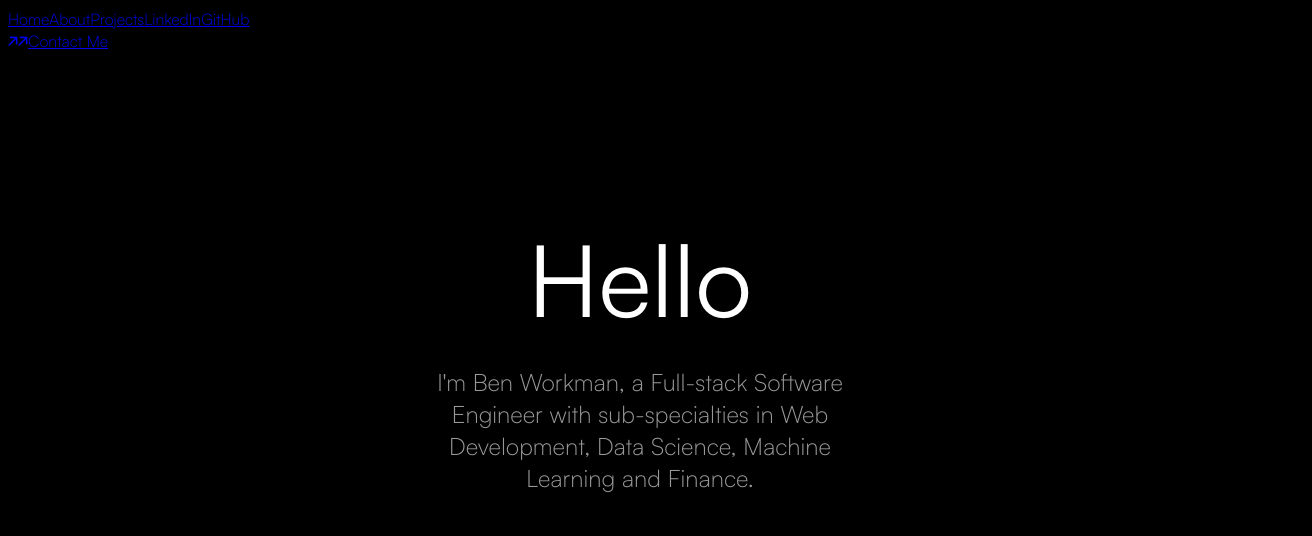
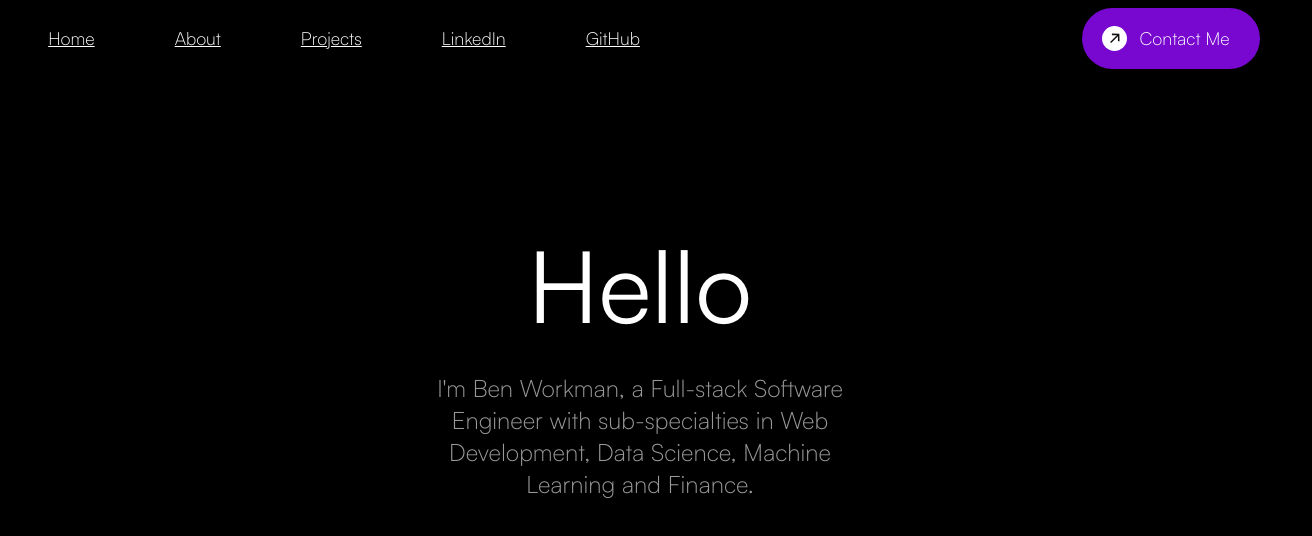
Before and after one commit to BenW2k/Portfolio, a Next.js app in the folder frontend/: page / in a window 1280 px wide. Shown: the top 536 px of the page, 1312 px wide, since content can reach past the window. Built offline with nearby package versions, Linux system fonts and the light colour scheme.

Commit message:
+updated imports

```diff
--- a/frontend/app/styles/components/navbar.module.css
+++ b/frontend/app/styles/components/navbar.module.css
@@ -1 +1,146 @@
-/*# sourceMappingURL=navbar.module.css.map */
+@font-face {
+  font-family: Helvetica;
+  src: url("/frontend//app/assets/fonts/Helvetica.ttf");
+}
+@font-face {
+  font-family: var(--Helvetica-Light);
+  src: url("/frontend/app/assets/fonts/helvetica-light-587ebe5a59211.ttf");
+}
+@font-face {
+  font-family: Satoshi-Regular;
+  src: url("../../assets/fonts/Satoshi-Regular.otf") format("opentype");
+}
+@font-face {
+  font-family: Satoshi-Italic;
+  src: url("../../assets/fonts/Satoshi-Italic.otf") format("opentype");
+}
+@font-face {
+  font-family: Satoshi-Medium-Italic;
+  src: url("../../assets/fonts/Satoshi-MediumItalic.otf") format("opentype");
+}
+@font-face {
+  font-family: Satoshi-Medium;
+  src: url("../../assets/fonts/Satoshi-Medium.otf") format("opentype");
+}
+@font-face {
+  font-family: Satoshi-Light;
+  src: url("../../assets/fonts/Satoshi-Light.otf") format("opentype");
+}
+@font-face {
+  font-family: Satoshi-Light-Italic;
+  src: url("../../assets/fonts/Satoshi-LightItalic.otf") format("opentype");
+}
+.navbar {
+  display: flex;
+  justify-content: space-between;
+  align-items: center;
+  height: 5vh;
+  width: 100%;
+  padding: 10px 20px 0px 20px;
+}
+
+.night-main-logo {
+  -o-object-fit: contain;
+     object-fit: contain;
+  width: 5vh;
+  height: auto;
+}
+
+.nav-links {
+  display: flex;
+  width: 50%;
+  justify-content: center;
+}
+.nav-links a {
+  padding: 0px 40px;
+  color: white;
+  font-weight: 100;
+  font-size: 18px;
+}
+
+.navbar-icons {
+  display: flex;
+  width: 15%;
+  justify-content: space-between;
+  padding-right: 20px;
+  align-items: center;
+}
+
+.night-mode-button {
+  background-color: transparent;
+  border-radius: 30px;
+  padding: 18px 30px 18px 30px;
+  border: 1px rgba(255, 255, 255, 0.568627451) solid;
+}
+.night-mode-button .night-mode-moon {
+  height: 20px;
+  width: auto;
+  color: white;
+}
+
+.nav-button {
+  padding: 18px 30px 18px 30px;
+  border-radius: 60px;
+  background-color: rgb(255, 255, 255);
+}
+.nav-button span {
+  font-weight: 600;
+  font-size: 18px;
+  color: black;
+  opacity: 1;
+}
+
+.connect-button {
+  line-height: 1;
+  text-decoration: none;
+  display: inline-flex;
+  align-items: center;
+  gap: 0.75rem;
+  background-color: #7808d0;
+  color: #fff;
+  border-radius: 10rem;
+  font-weight: 500;
+  padding: 18px 30px 18px 30px;
+  padding-left: 20px;
+  white-space: nowrap;
+  overflow: hidden;
+  text-overflow: ellipsis;
+  transition: background-color 0.3s;
+  font-size: 18px;
+}
+
+.connect-button__icon-wrapper {
+  flex-shrink: 0;
+  width: 25px;
+  height: 25px;
+  position: relative;
+  color: #111111;
+  background-color: #fff;
+  border-radius: 50%;
+  display: grid;
+  place-items: center;
+  overflow: hidden;
+}
+
+.connect-button:hover {
+  background-color: #111111;
+}
+
+.connect-button:hover .connect-button__icon-wrapper {
+  color: #111111;
+}
+
+.connect-button__icon-svg--copy {
+  position: absolute;
+  transform: translate(-150%, 150%);
+}
+
+.connect-button:hover .connect-button__icon-svg:first-child {
+  transition: transform 0.3s ease-in-out;
+  transform: translate(150%, -150%);
+}
+
+.connect-button:hover .connect-button__icon-svg--copy {
+  transition: transform 0.3s ease-in-out 0.1s;
+  transform: translate(0);
+}/*# sourceMappingURL=navbar.module.css.map */
--- a/frontend/app/styles/components/navbar.module.scss
+++ b/frontend/app/styles/components/navbar.module.scss
@@ -0,0 +1,116 @@
+@use "variables" as variables;
+
+.navbar {
+  display: flex;
+  justify-content: space-between;
+  align-items: center;
+  height: 5vh;
+  width: 100%;
+  padding: 10px 20px 0px 20px;
+}
+
+.night-main-logo {
+  object-fit: contain;
+  width: 5vh;
+  height: auto;
+}
+
+.nav-links {
+  display: flex;
+  width: 50%;
+  justify-content: center;
+  a {
+    padding: 0px 40px;
+    color: white;
+    font-weight: 100;
+    font-size: 18px;
+  }
+}
+.navbar-icons {
+  display: flex;
+  width: 15%;
+  justify-content: space-between;
+  padding-right: 20px;
+  align-items: center;
+}
+
+.night-mode-button {
+  background-color: transparent;
+  border-radius: 30px;
+  padding: 18px 30px 18px 30px;
+  border: 1px #ffffff91 solid;
+
+  .night-mode-moon {
+    height: 20px;
+    width: auto;
+    color: white;
+  }
+}
+
+.nav-button {
+  padding: 18px 30px 18px 30px;
+  border-radius: 60px;
+  span {
+    font-weight: 600;
+    font-size: 18px;
+    color: black;
+    opacity: 1;
+  }
+  background-color: rgb(255, 255, 255);
+}
+// #7808d0
+.connect-button {
+  line-height: 1;
+  text-decoration: none;
+  display: inline-flex;
+  align-items: center;
+  gap: 0.75rem;
+  background-color: #7808d0;
+  color: #fff;
+  border-radius: 10rem;
+  font-weight: 500;
+  padding: 18px 30px 18px 30px;
+  padding-left: 20px;
+  white-space: nowrap;
+  overflow: hidden;
+  text-overflow: ellipsis;
+  transition: background-color 0.3s;
+
+  font-size: 18px;
+}
+
+.connect-button__icon-wrapper {
+  flex-shrink: 0;
+  width: 25px;
+  height: 25px;
+  position: relative;
+  color: #111111;
+  background-color: #fff;
+  border-radius: 50%;
+  display: grid;
+  place-items: center;
+  overflow: hidden;
+}
+
+.connect-button:hover {
+  background-color: #111111;
+}
+
+.connect-button:hover .connect-button__icon-wrapper {
+  color: #111111;
+}
+
+.connect-button__icon-svg--copy {
+  position: absolute;
+  transform: translate(-150%, 150%);
+}
+
+.connect-button:hover .connect-button__icon-svg:first-child {
+  transition: transform 0.3s ease-in-out;
+  transform: translate(150%, -150%);
+}
+
+.connect-button:hover .connect-button__icon-svg--copy {
+  transition: transform 0.3s ease-in-out 0.1s;
+  transform: translate(0);
+}
```
